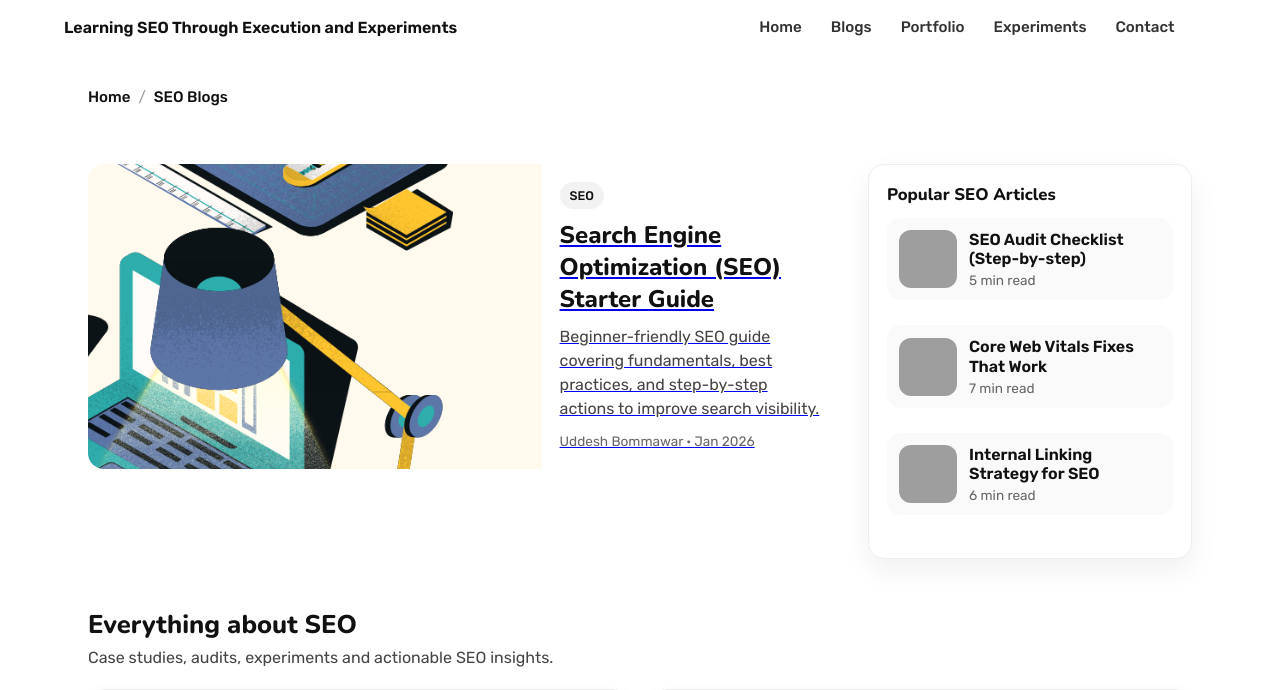
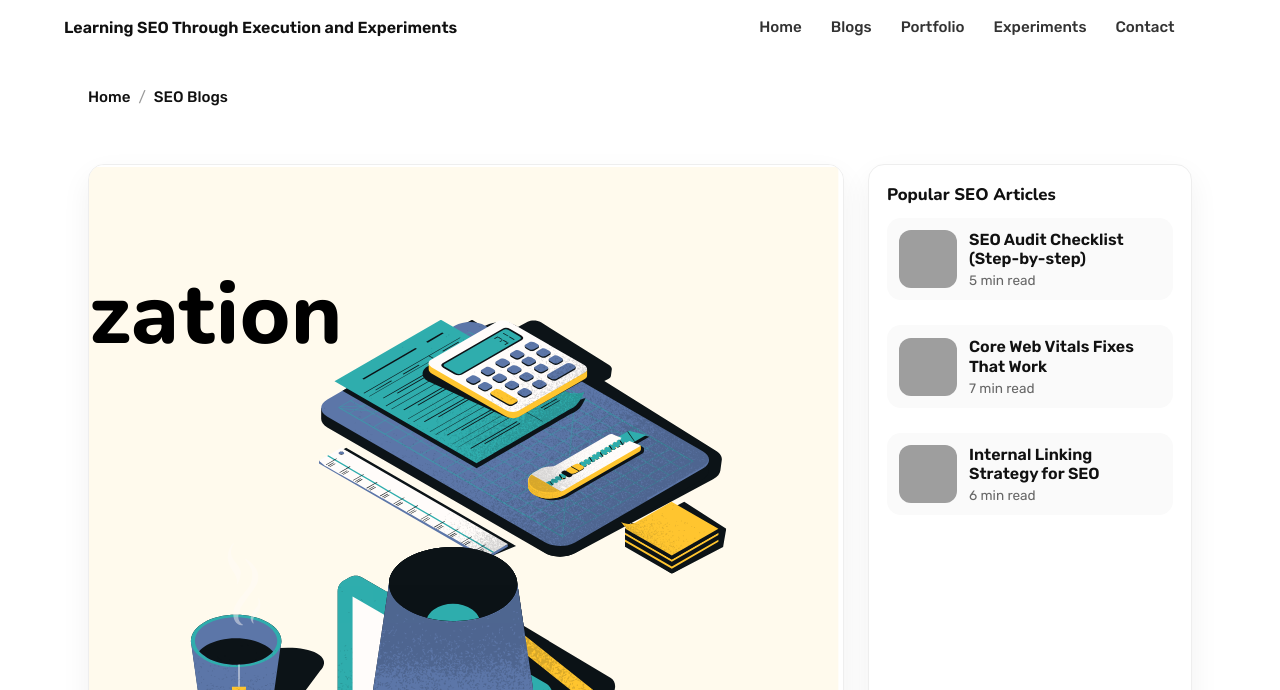
Before and after one commit to uddeshbommawar/uddeshbommawar.github.io, a Jekyll site: the page built from blogs/seo-blogs/index.md, in a window 1280 px wide and 1400 px high. Shown: the top 690 px of the window. Built offline with Jekyll 4.4.1, drawn with Linux system fonts in a browser that asks for light colours; grey boxes are pictures that could not be loaded.

Commit message:
Update main.css

```diff
--- a/assets/css/main.css
+++ b/assets/css/main.css
@@ -571,30 +571,22 @@ h1, h2, h3, h4, h5, h6 {
 
 .featured-card {
   display: grid;
-  grid-template-columns: 1.2fr 0.8fr;
-  align-items: center;
-
+  grid-template-columns: 1fr;
+  text-decoration: none;
   border-radius: 16px;
   overflow: hidden;
   background: #fff;
+  border: 1px solid #eee;
+  box-shadow: 0 12px 30px rgba(0,0,0,0.06);
 }
 
 .featured-image {
   position: relative;
-  height: 260%;
+  height: 100%;
   overflow: hidden;
   display: flex;
   align-items: flex-end;   /* ⬅ anchors image to bottom */
   justify-content: flex-end;
-}
-.featured-image img {
-  width: 100%;
-  height: 100%;
-
-  object-fit: cover;          /* ✅ intentional crop */
-  object-position: bottom right;
-
-  transform: scale(1.05);     /* subtle zoom for premium feel */
 }
 
 .featured-content {
```
